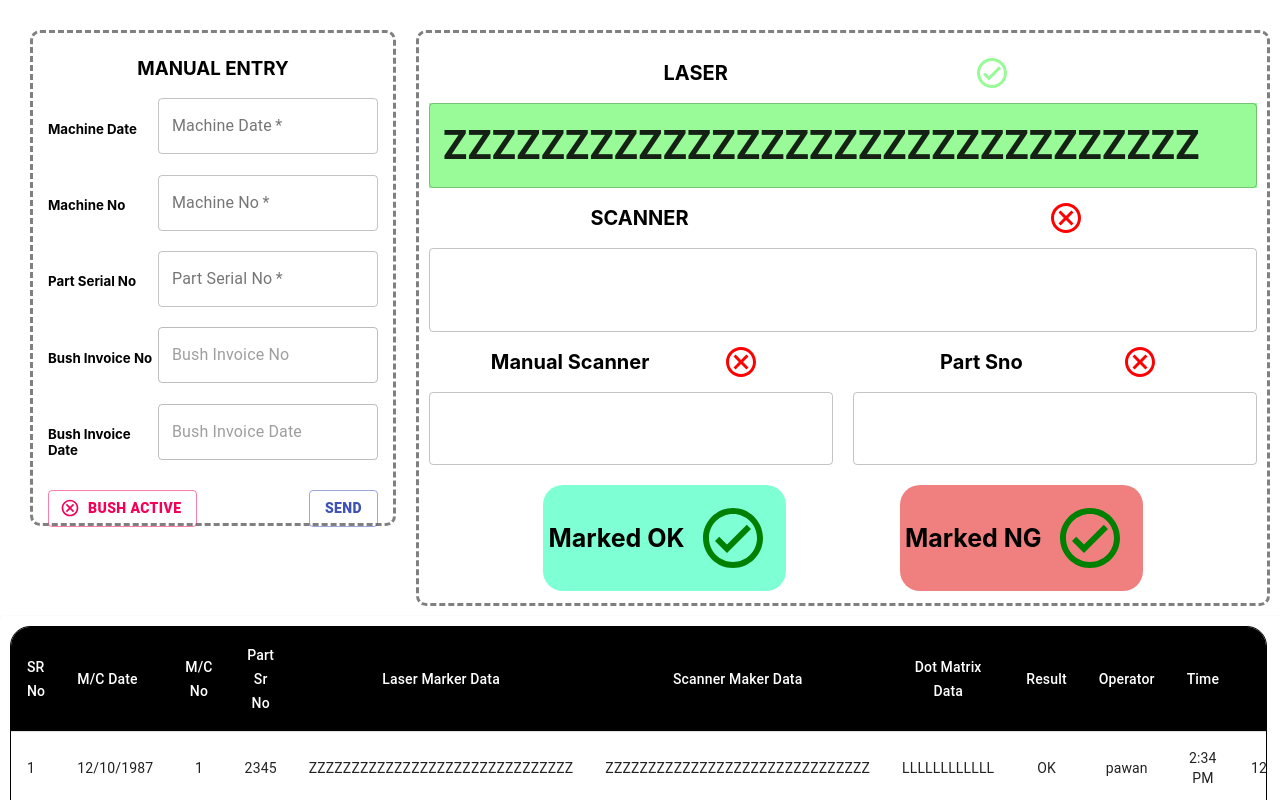
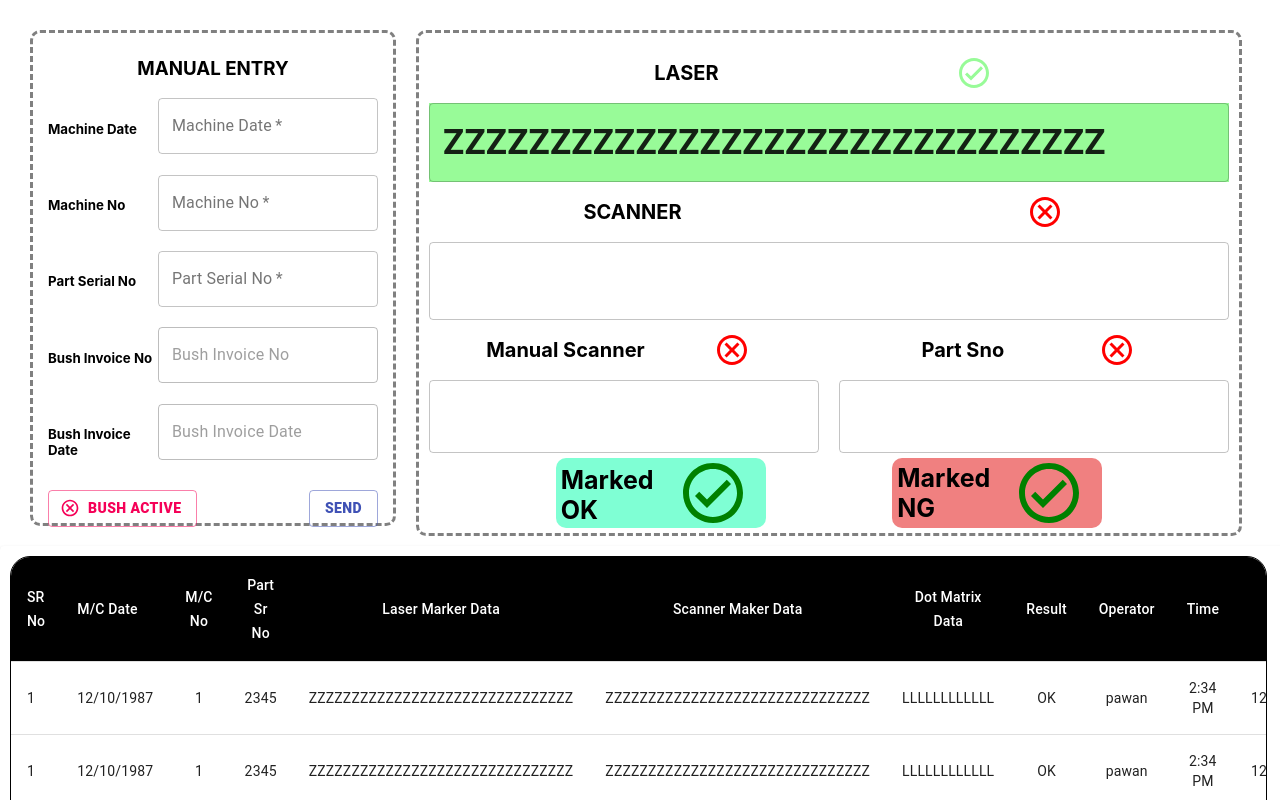
Before and after one commit to akshit871/socket_react_client, a React (Create React App) app: page /rico_homePage in a window 1280 px wide. Shown: the top 800 px of the page. Built offline with nearby package versions, Linux system fonts and the light colour scheme.

Commit message:
UI enhancements

```diff
--- a/src/components/exceltable/excel.js
+++ b/src/components/exceltable/excel.js
@@ -428,9 +428,14 @@ export default function StickyHeadTable() {
           <TableBody>
             {rows
               .slice(page * rowsPerPage, page * rowsPerPage + rowsPerPage)
-              .map((row) => {
+              .map((row, index) => {
                 return (
-                  <TableRow hover role="checkbox" tabIndex={-1} key={row.code}>
+                  <TableRow
+                    hover
+                    role="checkbox"
+                    tabIndex={-1}
+                    key={`uiu${index}`}
+                  >
                     {columns.map((column) => {
                       const value = row[column.id];
                       return (
--- a/src/components/login/login.js
+++ b/src/components/login/login.js
@@ -9,28 +9,94 @@ import {
 import Homepage from "../homepage/homepage";
 import { connect } from "react-redux";
 import styles from "./login.module.css";
-import { Button, Paper, TextField } from "@material-ui/core";
+import {
+  Button,
+  FormControl,
+  InputLabel,
+  makeStyles,
+  MenuItem,
+  Paper,
+  Select,
+  TextField,
+} from "@material-ui/core";
 
-function Login() {
+const useStyles = makeStyles((theme) => ({
+  formControl: {
+    margin: theme.spacing(1),
+    minWidth: 120,
+  },
+  selectEmpty: {
+    marginTop: theme.spacing(2),
+  },
+}));
+
+function Login({ fillStore = () => {} }) {
+  const classes = useStyles();
   const [lg, setlg] = useState(false);
+  const [model, setmodel] = useState("");
+  const [u, setu] = useState("");
+  const [p, setp] = useState("");
+
+  const handleChange = (e) => {
+    console.log({ o: e.target });
+    let v = e.target.value;
+    setmodel(v);
+  };
+
   const handleSignIn = () => {
+    fillStore({ user: u, model: model });
     setlg(true);
   };
+
   if (lg) {
     console.log({ redirect: true }, "going...");
     return <Redirect to="/rico_homePage" />;
   }
+
   return (
     <div className={styles.parent}>
       <div className={styles.login_form}>
         <h1>LOGIN</h1>
-        <TextField id="outlined-basic89" label="USERNAME" variant="outlined" />
         <TextField
+          value={u}
+          id="outlined-basic89"
+          label="USERNAME"
+          variant="outlined"
+          onChange={(e) => {
+            setu(e.target.value);
+          }}
+        />
+        <TextField
+          value={p}
           id="outlined-basic90"
           type="password"
           label="PASSWORD"
           variant="outlined"
+          onChange={(e) => {
+            setp(e.target.value);
+          }}
         />
+        <FormControl variant="outlined" className={classes.formControl}>
+          <InputLabel id="demo-simple-select-outlined-label">
+            M/C Model
+          </InputLabel>
+          <Select
+            labelId="demo-simple-select-outlined-label"
+            id="demo-simple-select-outlined"
+            value={model}
+            onChange={handleChange}
+            label="Select Machine Model"
+          >
+            <MenuItem value={0}>
+              <em>None</em>
+            </MenuItem>
+            <MenuItem value={`Model1`}>Model1</MenuItem>
+            <MenuItem value={"Model2"}>Model2</MenuItem>
+            <MenuItem value={"Model3"}>Model3</MenuItem>
+            <MenuItem value={"Model4"}>Model4</MenuItem>
+            <MenuItem value={"Model5"}>Model5</MenuItem>
+          </Select>
+        </FormControl>
         <Button variant="outlined" color="primary" onClick={handleSignIn}>
           Sign In
         </Button>
@@ -45,7 +111,7 @@ const mapStateToProps = (state) => ({
 const mapDispatchToProps = (dispatch) => {
   return {
     bushDone: (data) => dispatch({ type: "BUSH_D", payload: data }),
-    fillStore: (data) => dispatch({ type: "UPDATE_STORE", payload: data }),
+    fillStore: (data) => dispatch({ type: "LOGIN", payload: data }),
   };
 };
 
--- a/src/components/midSection/Mid.js
+++ b/src/components/midSection/Mid.js
@@ -109,8 +109,8 @@ export const Mid = ({
             size="medium"
             value={laserdt}
             fullWidth
-            inputProps={{ style: { fontSize: 40, fontWeight: 600 } }} // font size of input text.
-            // InputLabelProps={{style: {fontSize: 40}}} // font size of input label.
+            inputProps={{ style: { fontSize: 35, fontWeight: 600 } }} // font size of input text.
+            // InputLabelProps={{style: {fontSize: 35}}} // font size of input label.
             className={`${laserdt ? style.laser : ""}`}
           />
         </div>
@@ -142,7 +142,7 @@ export const Mid = ({
             size="medium"
             value={scannerdt}
             fullWidth
-            inputProps={{ style: { fontSize: 40, fontWeight: 600 } }} // font size of input text.
+            inputProps={{ style: { fontSize: 35, fontWeight: 600 } }} // font size of input text.
             // InputLabelProps={{style: {fontSize: 30}}} // font size of input label.
             className={`${scannerdt ? style.laser : ""} laser`}
           />
@@ -221,7 +221,7 @@ export const Mid = ({
             ok ? style.green : ""
           }`}
         >
-          <label style={{ marginTop: "10px", marginBottom: "10px" }}>
+          <label style={{ marginTop: "5px" }}>
             <strong>Marked OK</strong>
           </label>
           {ok && (
--- a/src/components/midSection/mid.module.css
+++ b/src/components/midSection/mid.module.css
@@ -19,8 +19,8 @@
   /* } */
 }
 .parent {
-  width: 1200px;
-  height: 550px;
+  width: 800px;
+  height: 480px;
   border: 3px dashed grey;
   border-radius: 10px;
   margin-top: 20px;
@@ -52,17 +52,19 @@
 }
 .okcard {
   padding: 5px;
-  border-radius: 20px;
-  margin-top: 20px;
-  width: inherit;
+  border-radius: 10px;
+  margin-top: 5px;
+  width: 200px;
+  height: 60px;
   font-size: 25px;
   font-weight: 600;
 }
 .nokcard {
   padding: 5px;
-  border-radius: 20px;
-  margin-top: 20px;
-  width: inherit;
+  border-radius: 10px;
+  margin-top: 5px;
+  width: 200px;
+  height: 60px;
   font-size: 25px;
   font-weight: 600;
 }
--- a/src/redux/actions/types.js
+++ b/src/redux/actions/types.js
@@ -8,3 +8,4 @@ export const UPDATE_LSMG = "UPDATE_LSMG";
 export const BUSH_D = "BUSH_D";
 export const UPDATE_STORE = "UPDATE_STORE";
 export const UPDATE_ROW = "UPDATE_ROW";
+export const LOGIN = "LOGIN";
--- a/src/redux/reducers/reducers.js
+++ b/src/redux/reducers/reducers.js
@@ -139,6 +139,23 @@ const rowRd = (state = initialRW, { type, payload }) => {
       return state;
   }
 };
+//row reducer
+const initialLd = {
+  user: "",
+  model: "",
+};
+const loginRd = (state = initialLd, { type, payload }) => {
+  switch (type) {
+    case types.LOGIN:
+      return {
+        ...state,
+        user: payload.user,
+        model: payload.model,
+      };
+    default:
+      return state;
+  }
+};
 
 // COMBINED REDUCERS
 const reducers = {
@@ -148,6 +165,7 @@ const reducers = {
   bushRd,
   entryRd,
   rowRd,
+  loginRd,
 };
 
 export default combineReducers(reducers);
```
